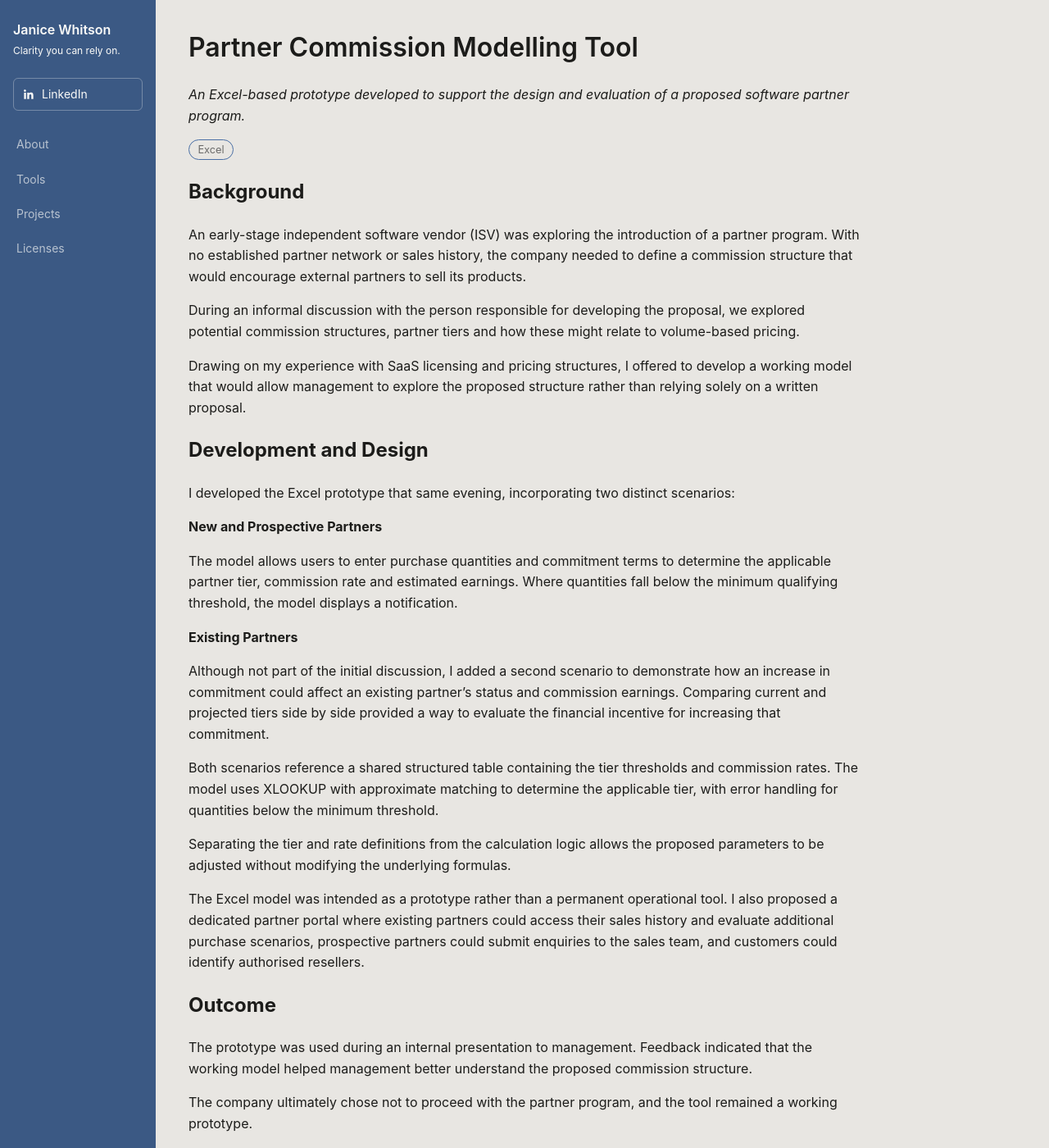
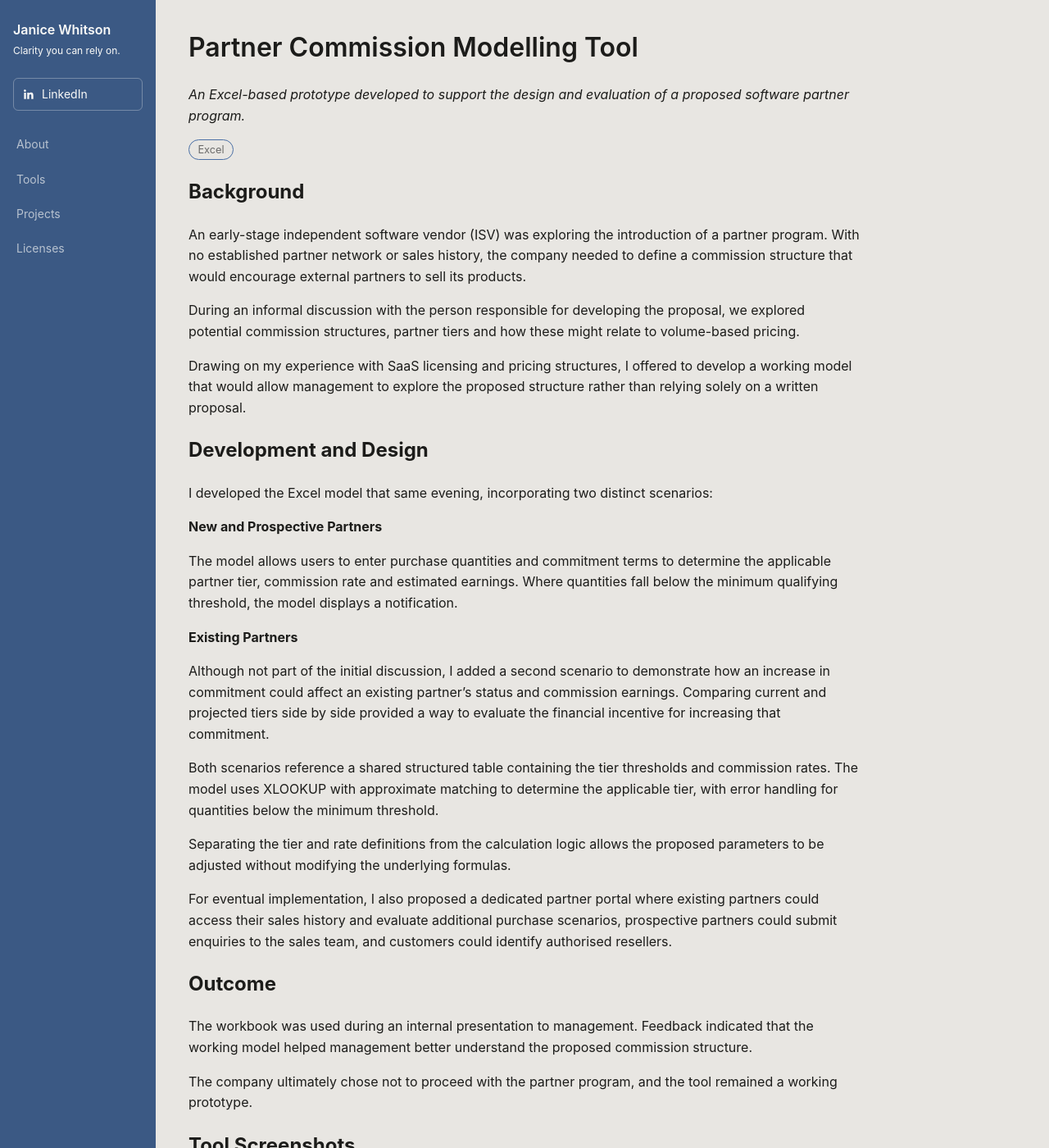
Before and after one commit to janicewhitson/data, a Jekyll site: the page built from projects/partner-commission-tool/index.md, in a window 1280 px wide and 1400 px high. Shown: the whole window at 82% size. Built offline with Jekyll 4.4.1, drawn with Linux system fonts in a browser that asks for light colours.

Commit message:
Reduce repeated prototype terminology in partner commission case study

```diff
--- a/projects/partner-commission-tool/index.md
+++ b/projects/partner-commission-tool/index.md
@@ -17,7 +17,7 @@ Drawing on my experience with SaaS licensing and pricing structures, I offered t
 
 ## Development and Design
 
-I developed the Excel prototype that same evening, incorporating two distinct scenarios:
+I developed the Excel model that same evening, incorporating two distinct scenarios:
 
 **New and Prospective Partners**
 
@@ -31,11 +31,11 @@ Both scenarios reference a shared structured table containing the tier threshold
 
 Separating the tier and rate definitions from the calculation logic allows the proposed parameters to be adjusted without modifying the underlying formulas.
 
-The Excel model was intended as a prototype rather than a permanent operational tool. I also proposed a dedicated partner portal where existing partners could access their sales history and evaluate additional purchase scenarios, prospective partners could submit enquiries to the sales team, and customers could identify authorised resellers.
+For eventual implementation, I also proposed a dedicated partner portal where existing partners could access their sales history and evaluate additional purchase scenarios, prospective partners could submit enquiries to the sales team, and customers could identify authorised resellers.
 
 ## Outcome
 
-The prototype was used during an internal presentation to management. Feedback indicated that the working model helped management better understand the proposed commission structure.
+The workbook was used during an internal presentation to management. Feedback indicated that the working model helped management better understand the proposed commission structure.
 
 The company ultimately chose not to proceed with the partner program, and the tool remained a working prototype.
 
```
